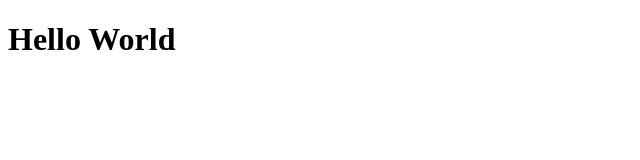
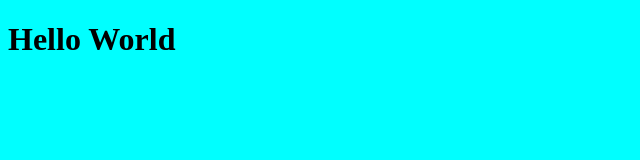
Before and after one commit to karansalunkhe/Project1, a plain HTML site: page index.html in a window 1280 px wide. Shown: the whole page, without its empty margins (0-640 px from the left). Drawn offline with Linux system fonts and the light colour scheme.

Commit message:
added styles css

```diff
--- a/index.html
+++ b/index.html
@@ -4,6 +4,7 @@
     <meta charset="UTF-8" />
     <meta name="viewport" content="width=device-width, initial-scale=1.0" />
     <title>Project1</title>
+    <link rel="stylesheet" href="/styles.css" />
   </head>
   <body>
     <h1>Hello World</h1>
--- /dev/null
+++ b/styles.css
@@ -0,0 +1,3 @@
+body {
+  background-color: aqua;
+}
```
